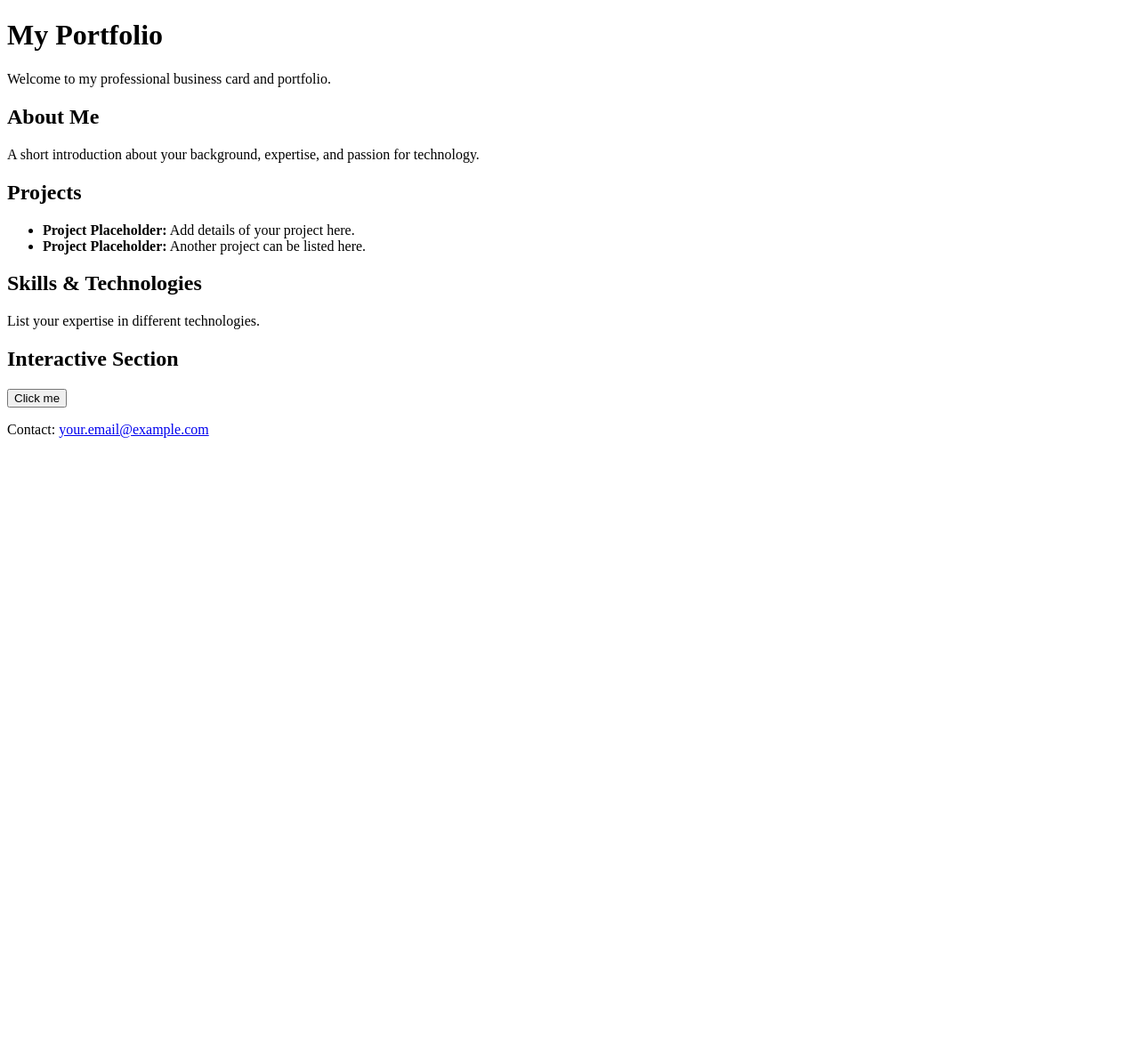
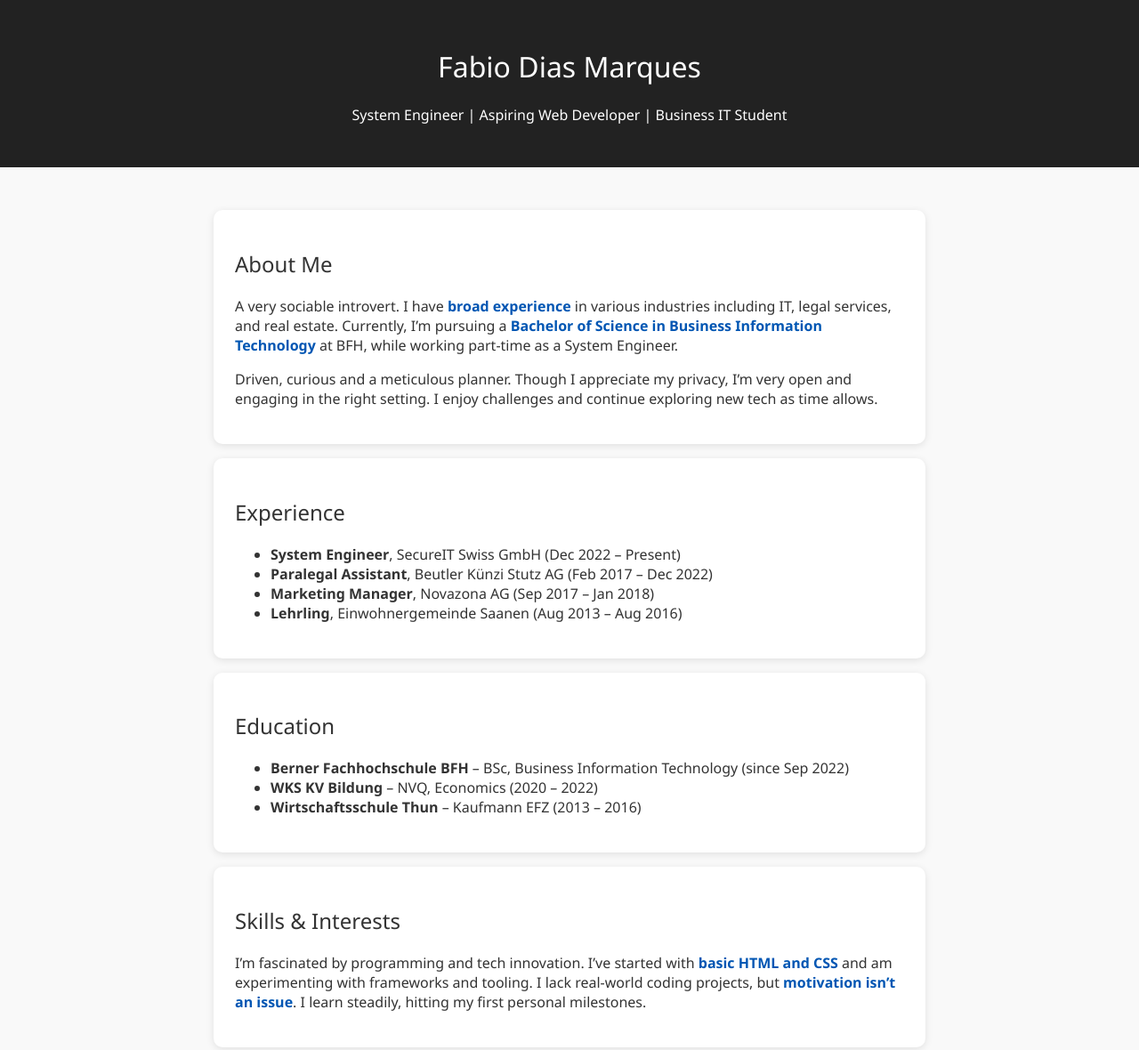
Before and after one commit to Fabaaa/portfolio.page, a plain HTML site: page index.html in a window 1280 px wide. Shown: the top 1180 px of the page at 89% size. Before the commit the page ends 800 px from the top, so only its background shows below. Drawn offline with Linux system fonts and the light colour scheme.

Commit message:
Update Index and first design draft

```diff
--- a/index.html
+++ b/index.html
@@ -1,57 +1,69 @@
 <!DOCTYPE html>
+<!-- Declares the document type and HTML version (HTML5) -->
 <html lang="en">
 <head>
-    <!-- Defines the character encoding for the document, ensuring proper text rendering. -->
-    <meta charset="UTF-8">
-    <!-- Ensures the webpage is responsive by adjusting to different screen sizes. -->
-    <meta name="viewport" content="width=device-width, initial-scale=1.0">
-    <!-- Provides a short summary of the page content, useful for search engine snippets. -->
-    <meta name="description" content="Personal business card and portfolio showcasing realized projects and technical competencies.">
-    <!-- Lists keywords related to the page for search engines, though it's less relevant for modern SEO. -->
-    <meta name="keywords" content="portfolio, web development, projects, skills">
-    <!-- Ensures compatibility with the latest rendering engine in Internet Explorer. -->
-    <meta http-equiv="X-UA-Compatible" content="IE=edge">
-    <link rel="stylesheet" href="styles.css">
-    <link rel="icon" href="favicon.ico">
-    <link rel="canonical" href="https://fabaaa.github.io/">
-    <title>My Portfolio</title>
+  <!-- Defines the character encoding -->
+  <meta charset="UTF-8">
+
+  <!-- Ensures proper scaling on mobile devices -->
+  <meta name="viewport" content="width=device-width, initial-scale=1.0">
+
+  <!-- Sets the page title shown in browser tabs -->
+  <title>Fabio Dias Marques | Portfolio</title>
+
+  <!-- Links external stylesheet for separation of concerns and clean structure -->
+  <link rel="stylesheet" href="styles.css">
 </head>
 <body>
-    <header>
-        <h1>My Portfolio</h1>
-        <p>Welcome to my professional business card and portfolio.</p>
-    </header>
+  <!-- Header section contains the site title and subtitle -->
+  <header>
+    <h1>Fabio Dias Marques</h1>
+    <p>System Engineer | Aspiring Web Developer | Business IT Student</p>
+  </header>
 
-    <section id="about">
-        <h2>About Me</h2>
-        <p>A short introduction about your background, expertise, and passion for technology.</p>
-    </section>
+  <!-- Main content container -->
+  <section>
 
-    <section id="projects">
-        <h2>Projects</h2>
-        <ul>
-            <!-- Placeholder for future projects -->
-            <li><strong>Project Placeholder:</strong> Add details of your project here.</li>
-            <li><strong>Project Placeholder:</strong> Another project can be listed here.</li>
-            <!-- More projects can be added later -->
-        </ul>
-    </section>
+    <!-- About Me section: personal background and characteristics -->
+    <div class="card">
+      <h2>About Me</h2>
+      <p>A very sociable introvert. I have <span class="highlight">broad experience</span> in various industries including IT, legal services, and real estate. Currently, I’m pursuing a <span class="highlight">Bachelor of Science in Business Information Technology</span> at BFH, while working part-time as a System Engineer.</p>
+      <p>Driven, curious and a meticulous planner. Though I appreciate my privacy, I’m very open and engaging in the right setting. I enjoy challenges and continue exploring new tech as time allows.</p>
+    </div>
 
-    <section id="skills">
-        <h2>Skills & Technologies</h2>
-        <p>List your expertise in different technologies.</p>
-    </section>
+    <!-- Experience section: chronological listing of relevant jobs -->
+    <div class="card">
+      <h2>Experience</h2>
+      <ul>
+        <li><strong>System Engineer</strong>, SecureIT Swiss GmbH (Dec 2022 – Present)</li>
+        <li><strong>Paralegal Assistant</strong>, Beutler Künzi Stutz AG (Feb 2017 – Dec 2022)</li>
+        <li><strong>Marketing Manager</strong>, Novazona AG (Sep 2017 – Jan 2018)</li>
+        <li><strong>Lehrling</strong>, Einwohnergemeinde Saanen (Aug 2013 – Aug 2016)</li>
+      </ul>
+    </div>
 
-    <section id="interactive">
-        <h2>Interactive Section</h2>
-        <!-- Button with an ID for CSS and JavaScript interaction -->
-        <button id="alertButton">Click me</button>
-    </section>
+    <!-- Education section: academic background and timeline -->
+    <div class="card">
+      <h2>Education</h2>
+      <ul>
+        <li><strong>Berner Fachhochschule BFH</strong> – BSc, Business Information Technology (since Sep 2022)</li>
+        <li><strong>WKS KV Bildung</strong> – NVQ, Economics (2020 – 2022)</li>
+        <li><strong>Wirtschaftsschule Thun</strong> – Kaufmann EFZ (2013 – 2016)</li>
+      </ul>
+    </div>
 
-    <footer>
-        <p>Contact: <a href="mailto:your.email@example.com">your.email@example.com</a></p>
-    </footer>
+    <!-- Skills and Interests section: technical growth and mindset -->
+    <div class="card">
+      <h2>Skills & Interests</h2>
+      <p>I’m fascinated by programming and tech innovation. I’ve started with <span class="highlight">basic HTML and CSS</span> and am experimenting with frameworks and tooling. I lack real-world coding projects, but <span class="highlight">motivation isn’t an issue</span>. I learn steadily, hitting my first personal milestones.</p>
+    </div>
 
-    <script src="scripts.js"></script>
+    <!-- Contact section: encourages networking via LinkedIn -->
+    <div class="card">
+      <h2>Connect</h2>
+      <p>LinkedIn: <a href="https://www.linkedin.com/in/fabio-dias-marques-803157152/" target="_blank">Fabio Dias Marques</a></p>
+    </div>
+
+  </section>
 </body>
 </html>
--- a/styles.css
+++ b/styles.css
@@ -0,0 +1,53 @@
+/* === Global Page Styling === */
+body {
+  font-family: 'Segoe UI', Tahoma, Geneva, Verdana, sans-serif; /* Clean, readable sans-serif font */
+  margin: 0; /* Remove default browser margin */
+  padding: 0; /* Remove default browser padding */
+  background-color: #f9f9f9; /* Light gray background for minimalistic design */
+  color: #333; /* Dark gray text for readability */
+}
+
+/* === Header Styling === */
+header {
+  background-color: #222; /* Dark background for contrast */
+  color: white; /* White text for strong contrast */
+  padding: 2rem; /* Spacious padding around content */
+  text-align: center; /* Center-align text in the header */
+}
+
+/* === Main Section Container === */
+section {
+  max-width: 800px; /* Limit width for better line length and readability */
+  margin: auto; /* Center section horizontally */
+  padding: 2rem; /* Padding around content */
+}
+
+/* === Headings === */
+h1, h2 {
+  font-weight: 400; /* Light font-weight for a modern look */
+}
+
+/* === Card Styling (Reusable Container) === */
+.card {
+  background-color: white; /* White background for content separation */
+  padding: 1.5rem; /* Internal spacing */
+  margin: 1rem 0; /* Vertical spacing between cards */
+  border-radius: 10px; /* Slightly rounded corners for a polished look */
+  box-shadow: 0 2px 8px rgba(0, 0, 0, 0.1); /* Soft shadow for subtle depth */
+}
+
+/* === Highlight Class === */
+.highlight {
+  color: #0056b3; /* Blue tone to emphasize text */
+  font-weight: bold; /* Bold to visually differentiate important phrases */
+}
+
+/* === Link Styling === */
+a {
+  color: #0056b3; /* Blue link color consistent with highlight */
+  text-decoration: none; /* No underline for a clean appearance */
+}
+
+a:hover {
+  text-decoration: underline; /* Underline on hover for accessibility feedback */
+}
```
